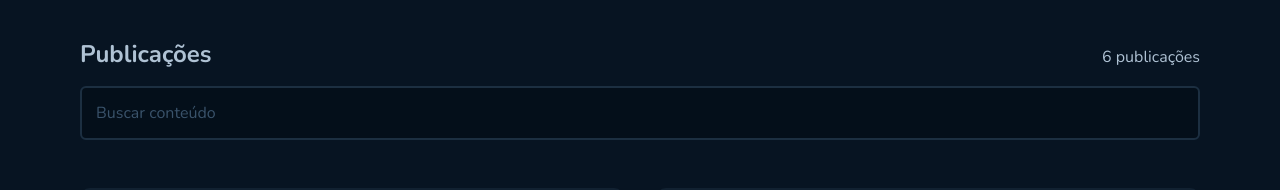
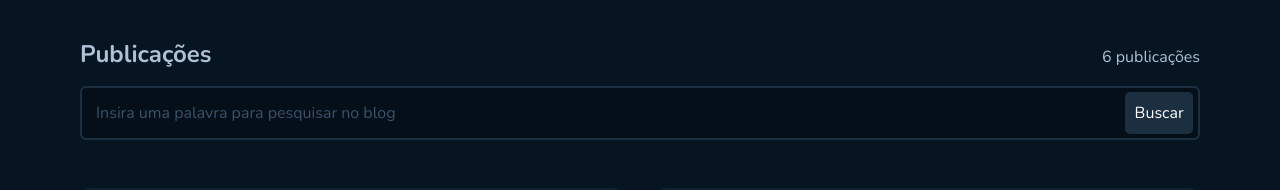
Before and after one commit to vanor-cardozo/github-blog, a React (Vite) app: page / in a window 1280 px wide. Shown: the part 532-722 px from the top of the page. Built offline with nearby package versions, Linux system fonts and the light colour scheme; no server answers.

Commit message:
feat: Adiciona lógica para reazlizar o filtro na API

```diff
--- a/src/components/Search/index.tsx
+++ b/src/components/Search/index.tsx
@@ -1,13 +1,30 @@
-import { SearchContainer } from './styles'
+import { useContext, useState } from 'react'
+import { BlogPostsContext } from '../../context/BlogPostsContext'
+import { InputAndButtonDiv, SearchContainer } from './styles'
 
 export function Search() {
+  const { getData } = useContext(BlogPostsContext)
+  const [searchInput, setSearchInput] = useState('')
+
+  function handleSearchInput(e: { target: { value: any } }) {
+    const stringToQuery = `${e.target.value.trim().replaceAll(' ', '+')}+`
+    setSearchInput(stringToQuery)
+  }
+
   return (
     <SearchContainer>
       <span>
         <h2>Publicações</h2>
         <p>6 publicações</p>
       </span>
-      <input type="text" placeholder="Buscar conteúdo" />
+      <InputAndButtonDiv>
+        <input
+          type="text"
+          placeholder="Insira uma palavra para pesquisar no blog"
+          onChange={handleSearchInput}
+        />
+        <button onClick={() => getData(searchInput)}>Buscar</button>
+      </InputAndButtonDiv>
     </SearchContainer>
   )
 }
--- a/src/components/Search/styles.ts
+++ b/src/components/Search/styles.ts
@@ -10,6 +10,10 @@ export const SearchContainer = styled.div`
     align-items: baseline;
     justify-content: space-between;
   }
+`
+
+export const InputAndButtonDiv = styled.div`
+  width: 100%;
 
   input {
     border: 2px solid ${(props) => props.theme['base-border']};
@@ -24,4 +28,21 @@ export const SearchContainer = styled.div`
       color: ${(props) => props.theme['base-label']};
     }
   }
+
+  button {
+    position: absolute;
+    transform: translate(-75px);
+    margin-top: 1.4rem;
+    border: none;
+    border-radius: 5px;
+    background: ${(props) => props.theme['base-border']};
+    padding: 0.6rem;
+    color: ${(props) => props.theme.white};
+    cursor: pointer;
+    transition: background-color 0.2s;
+
+    &:hover {
+      background: ${(props) => props.theme['base-post']};
+    }
+  }
 `
```
